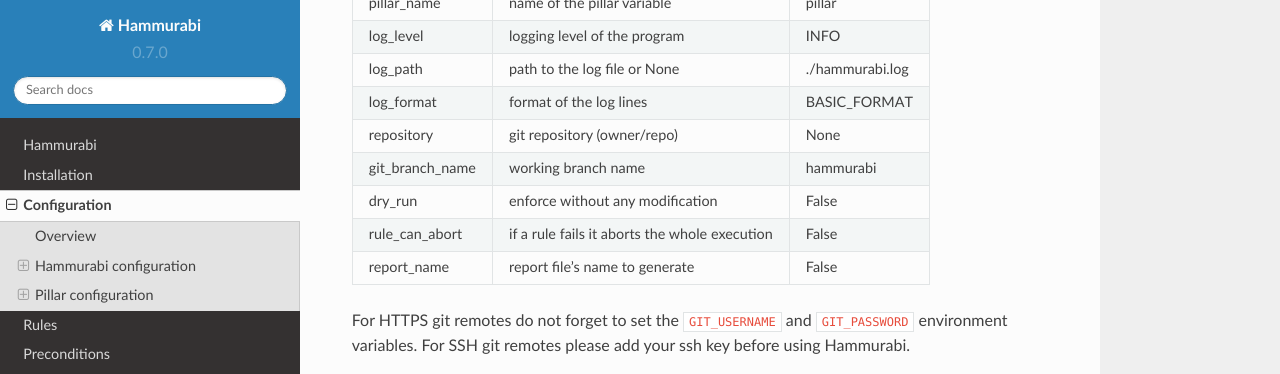
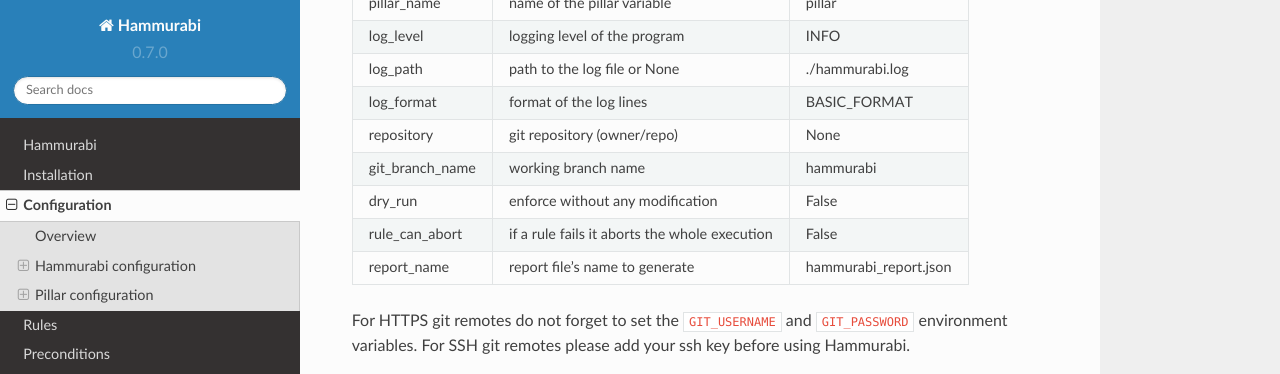
Before and after one commit to gabor-boros/hammurabi, a Sphinx documentation site: the page built from docs/config.rst, in a window 1280 px wide and 900 px high, scrolled down 498 px. Shown: the top 374 px of the window. Built offline with Sphinx 7.4.7 and the Read the Docs theme 2.0.0, drawn with Linux system fonts in a browser that asks for light colours.

Commit message:
Fix default value of report_name in the config (#115)

```diff
--- a/docs/config.rst
+++ b/docs/config.rst
@@ -15,29 +15,29 @@
 set the ``HAMMURABI_<CONFIG_OPTION>`` where ``<CONFIG_OPTION>`` is in uppercase and
 matches one of the options below.
 
-+-----------------+-----------------------------------------------+-----------------+
-| Config option   | Description                                   | Default value   |
-+=================+===============================================+=================+
-| pillar_config * | location of pillar config                     | None            |
-+-----------------+-----------------------------------------------+-----------------+
-| pillar_name     | name of the pillar variable                   | pillar          |
-+-----------------+-----------------------------------------------+-----------------+
-| log_level       | logging level of the program                  | INFO            |
-+-----------------+-----------------------------------------------+-----------------+
-| log_path        | path to the log file or None                  | ./hammurabi.log |
-+-----------------+-----------------------------------------------+-----------------+
-| log_format      | format of the log lines                       | BASIC_FORMAT    |
-+-----------------+-----------------------------------------------+-----------------+
-| repository      | git repository (owner/repo)                   | None            |
-+-----------------+-----------------------------------------------+-----------------+
-| git_branch_name | working branch name                           | hammurabi       |
-+-----------------+-----------------------------------------------+-----------------+
-| dry_run         | enforce without any modification              | False           |
-+-----------------+-----------------------------------------------+-----------------+
-| rule_can_abort  | if a rule fails it aborts the whole execution | False           |
-+-----------------+-----------------------------------------------+-----------------+
-| report_name     | report file's name to generate                | False           |
-+-----------------+-----------------------------------------------+-----------------+
++-----------------+-----------------------------------------------+-----------------------+
+| Config option   | Description                                   | Default value         |
++=================+===============================================+=======================+
+| pillar_config * | location of pillar config                     | None                  |
++-----------------+-----------------------------------------------+-----------------------+
+| pillar_name     | name of the pillar variable                   | pillar                |
++-----------------+-----------------------------------------------+-----------------------+
+| log_level       | logging level of the program                  | INFO                  |
++-----------------+-----------------------------------------------+-----------------------+
+| log_path        | path to the log file or None                  | ./hammurabi.log       |
++-----------------+-----------------------------------------------+-----------------------+
+| log_format      | format of the log lines                       | BASIC_FORMAT          |
++-----------------+-----------------------------------------------+-----------------------+
+| repository      | git repository (owner/repo)                   | None                  |
++-----------------+-----------------------------------------------+-----------------------+
+| git_branch_name | working branch name                           | hammurabi             |
++-----------------+-----------------------------------------------+-----------------------+
+| dry_run         | enforce without any modification              | False                 |
++-----------------+-----------------------------------------------+-----------------------+
+| rule_can_abort  | if a rule fails it aborts the whole execution | False                 |
++-----------------+-----------------------------------------------+-----------------------+
+| report_name     | report file's name to generate                | hammurabi_report.json |
++-----------------+-----------------------------------------------+-----------------------+
 
 For HTTPS git remotes do not forget to set the ``GIT_USERNAME`` and ``GIT_PASSWORD``
 environment variables. For SSH git remotes please add your ssh key before using
```
